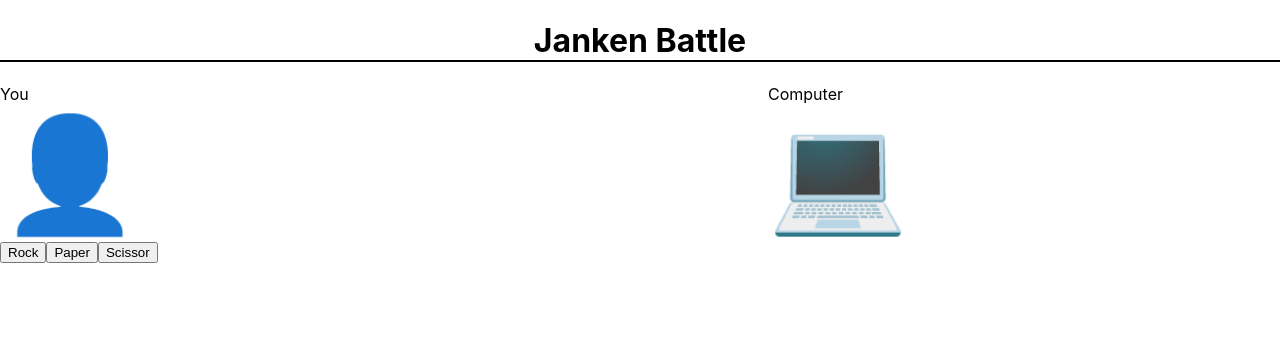
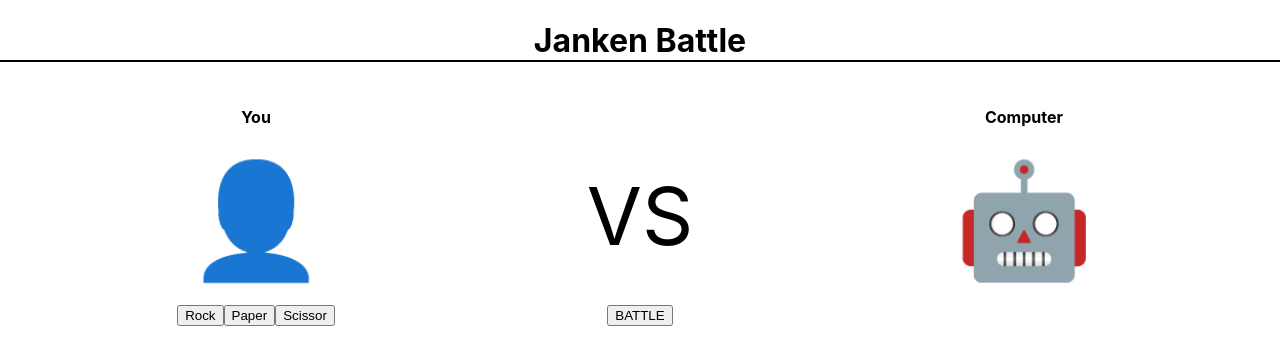
Before and after one commit to amadzuki/react-janken, a React (Create React App) app: page / in a window 1280 px wide. Shown: the top 364 px of the page. Built offline with nearby package versions, Linux system fonts and the light colour scheme.

Commit message:
Handle overall game flow.
Bug: delayed winner tag

```diff
--- a/src/components/GameStage.js
+++ b/src/components/GameStage.js
@@ -1,53 +1,81 @@
 import React, { useState } from "react"
 
 import Player from "./Player"
+import WinnerTag from "./WinnerTag"
 
 const availableHands = [
   {
     name: "Rock",
-    value: "✊",
+    sign: "✊",
+    value: 1,
   },
   {
     name: "Paper",
-    value: "✋",
+    sign: "✋",
+    value: 2,
   },
   {
     name: "Scissor",
-    value: "✌",
+    sign: "✌",
+    value: 3,
   },
 ]
 
-const randomizeHand = () => {
-  const randomNumber = Math.floor(Math.random() * 3)
-  return availableHands[randomNumber]
-}
+const GameStage = () => {
+  const [yourHand, setYourHand] = useState({ sign: "👤" })
+  const [computerHand, setComputerHand] = useState({ sign: "🤖" })
+  const [winner, setWinner] = useState()
 
-const GameStage = () => {
-  const [yourHand, setYourHand] = useState("👤")
-  const [computerHand, setCompHand] = useState("💻")
-  const yourStyle = {
-    gridArea: "1/1/span 2/span 1",
+  const randomizeHand = () => {
+    const randomNumber = Math.floor(Math.random() * 3)
+    return availableHands[randomNumber]
   }
-  const computerStyle = {
-    gridArea: "1/3/span 2/span 1",
+
+  const winnerAnnounce = (yourHand, computerHand) => {
+    if (yourHand.value === 3 && computerHand.value === 1) {
+      return "YOU LOSE"
+    }
+    if (yourHand.value === 1 && computerHand.value === 3) {
+      return "YOU WIN"
+    }
+    if (yourHand.value === computerHand.value) {
+      return "DRAW"
+    }
+    return yourHand.value > computerHand.value ? "YOU WIN" : "YOU LOSE"
   }
+
   return (
-    <div style={{ display: "grid", gridTemplate: "1fr 2fr 1fr / 2fr 1fr 2fr" }}>
-      <Player name="You" hand={yourHand} style={yourStyle}></Player>
+    <div
+      style={{
+        display: "grid",
+        gridTemplate: "1fr 2fr 1fr 1fr/ 2fr 1fr 2fr",
+        justifyItems: "center",
+        alignItems: "center",
+      }}
+    >
+      <Player name="You" hand={yourHand} gridColumn={1}></Player>
+      <Player name="Computer" hand={computerHand} gridColumn={3}></Player>
       <div style={{ gridArea: "3/1/span 1/span 1" }}>
         {availableHands.map((hand, index) => {
           return (
-            <button key={index} onClick={() => setYourHand(hand.value)}>
+            <button key={index} onClick={() => setYourHand(hand)}>
               {hand.name}
             </button>
           )
         })}
       </div>
-      <Player
-        name="Computer"
-        hand={computerHand}
-        style={computerStyle}
-      ></Player>
+      <div style={{ gridArea: "2/2/span 1/span 1", fontSize: "5em" }}>VS</div>
+      <div style={{ gridArea: "3/2/span 1/span 1" }}>
+        <button
+          onClick={() => {
+            setComputerHand(randomizeHand())
+            setWinner(winnerAnnounce(yourHand, computerHand))
+          }}
+        >
+          BATTLE
+        </button>
+      </div>
+      <WinnerTag winner={winner}></WinnerTag>
     </div>
   )
 }
--- a/src/components/Player.js
+++ b/src/components/Player.js
@@ -1,11 +1,26 @@
-import React from "react"
+import React, { Fragment } from "react"
 
 const Player = (props) => {
   return (
-    <div style={props.style}>
-      <div>{props.name}</div>
-      <div style={{ fontSize: "7em" }}>{props.hand}</div>
-    </div>
+    <Fragment>
+      <div
+        style={{
+          gridArea: `1/${props.gridColumn}/span 1/span 1`,
+          fontWeight: "bold",
+        }}
+      >
+        {props.name}
+      </div>
+      <div
+        style={{
+          gridArea: `2/${props.gridColumn}/span 1/span 1`,
+          fontSize: "7em",
+          maxHeight: "132px",
+        }}
+      >
+        {props.hand.sign}
+      </div>
+    </Fragment>
   )
 }
 
--- /dev/null
+++ b/src/components/WinnerTag.js
@@ -0,0 +1,11 @@
+import React from "react"
+
+const WinnerTag = (props) => {
+  return (
+    <div style={{ gridArea: "4/2/span 1/span 1" }}>
+      <div>{props.winner}</div>
+    </div>
+  )
+}
+
+export default WinnerTag
```
